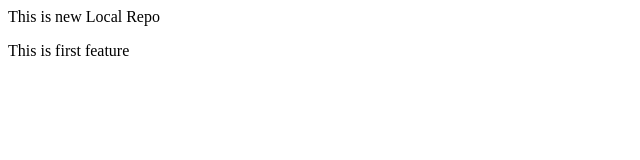
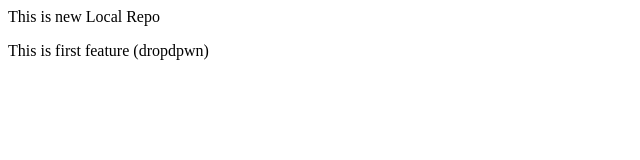
Before and after one commit to saif4hana/LocalRepo, a plain HTML site: page index.html in a window 1280 px wide. Shown: the full height of the page, 0-640 px from the left. Drawn offline with Linux system fonts and the light colour scheme.

```diff
--- a/index.html
+++ b/index.html
@@ -1,2 +1,2 @@
 <p>This is new Local Repo</p>
-<p>This is first feature</p>
+<p>This is first feature (dropdpwn)</p>
```
